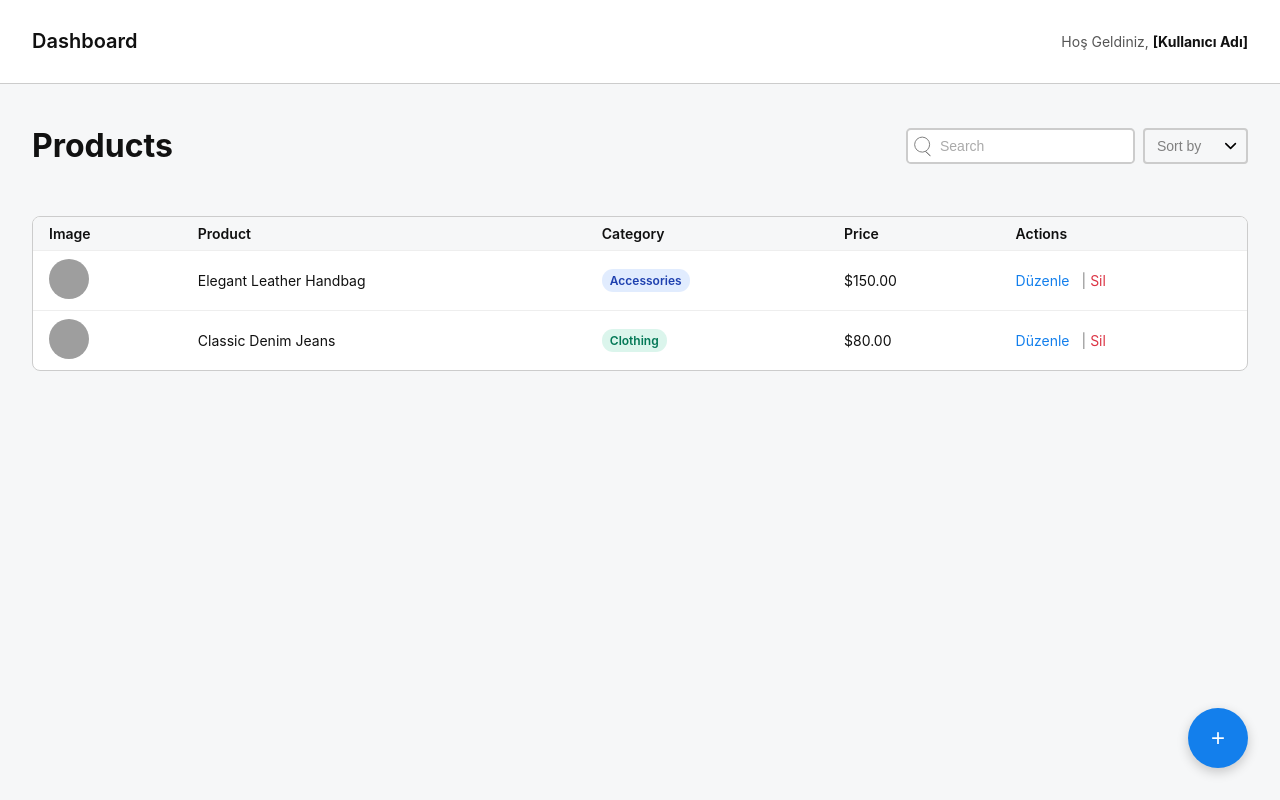
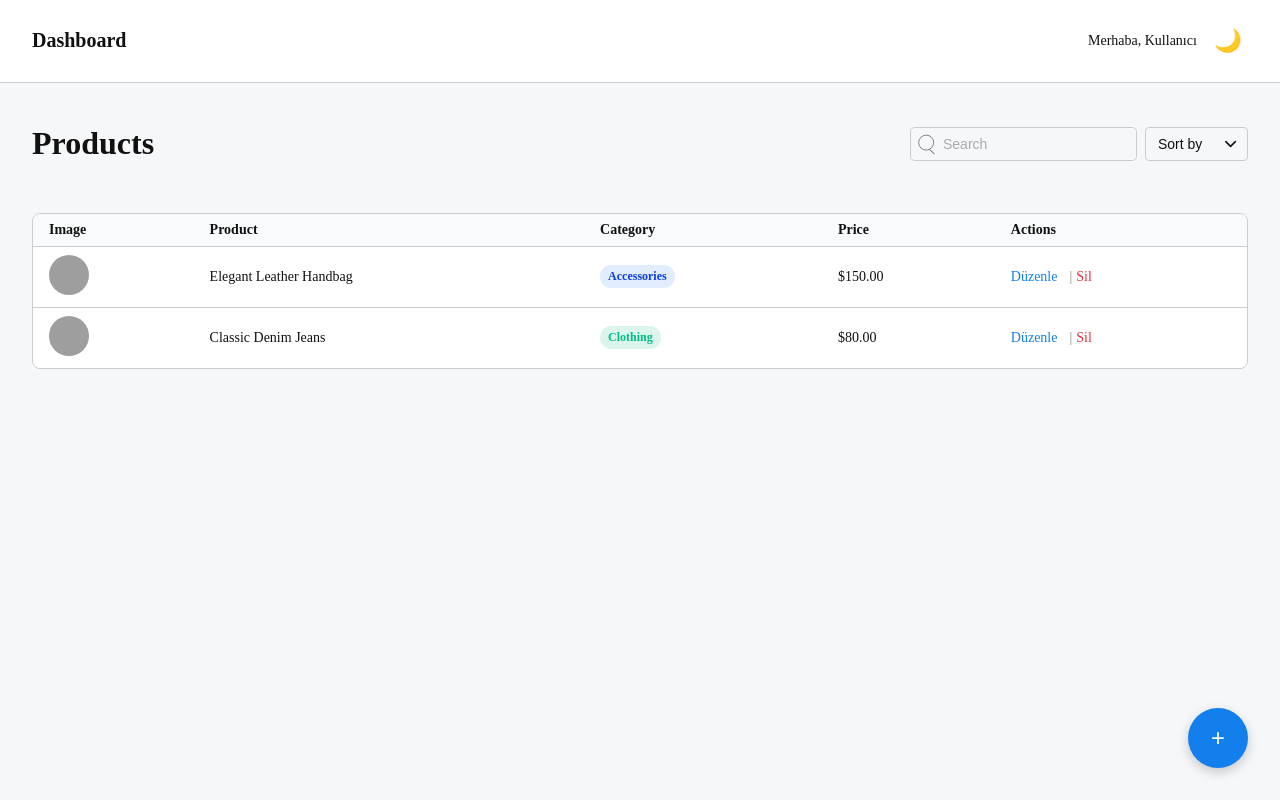
Before and after one commit to BeratPN/interview-next-app, a Next.js app: page / in a window 1280 px wide. Built offline with nearby package versions, Linux system fonts and the light colour scheme; grey boxes are pictures that could not be loaded.

Commit message:
feat: dark/light tema özelliği eklendi

```diff
--- a/src/app/globals.scss
+++ /dev/null
@@ -1,12 +0,0 @@
-/* src/app/globals.scss */
-body {
-  margin: 0;
-  font-family: 'Inter', sans-serif;
-  background-color: #f6f7f8;
-  color: #111;
-}
-
-a {
-  text-decoration: none;
-  color: inherit;
-}
--- a/src/app/layout.tsx
+++ b/src/app/layout.tsx
@@ -1,9 +1,5 @@
-import './globals.scss';
-
-export const metadata = {
-  title: 'Product Management',
-  description: 'Mülakat test uygulaması',
-};
+import { ThemeProvider } from "@/context/ThemeContext";
+import "@/styles/globals.scss";
 
 export default function RootLayout({
   children,
@@ -11,8 +7,10 @@ export default function RootLayout({
   children: React.ReactNode;
 }) {
   return (
-    <html lang="en">
-      <body>{children}</body>
+    <html lang="tr">
+      <body>
+        <ThemeProvider>{children}</ThemeProvider>
+      </body>
     </html>
   );
 }
--- a/src/components/ConfirmModal.module.scss
+++ b/src/components/ConfirmModal.module.scss
@@ -9,7 +9,7 @@
 }
 
 .modal {
-  background: #fff;
+  background: var(--bg-color);
   padding: 1.5rem;
   border-radius: 0.5rem;
   max-width: 320px;
@@ -19,7 +19,7 @@
 
   p {
     margin-bottom: 1rem;
-    color: #333;
+    color: var(--text-color);
     font-size: 0.95rem;
   }
 }
--- a/src/components/Header.module.scss
+++ b/src/components/Header.module.scss
@@ -3,7 +3,8 @@
   justify-content: space-between;
   align-items: center;
   padding: 1rem 2rem; // default desktop
-  background-color: #fff;
+  background-color: var(--header-bg);
+  color: var(--text-color);
   border-bottom: 1px solid #ccc;
   transition: all 0.45s ease;
 
@@ -12,7 +13,7 @@
   }
 
   @media (max-width: 640px) {
-    padding: 0.5rem .5rem; // mobile
+    padding: 0.5rem 0.5rem; // mobile
     gap: 0.5rem;
   }
 }
@@ -26,7 +27,7 @@
   h1 {
     font-size: 1.25rem;
     font-weight: 600;
-    color: #111;
+    color: var(--text-color);
     transition: all 0.45s ease;
 
     @media (max-width: 1024px) {
@@ -39,30 +40,25 @@
   }
 }
 
-.logo {
-  width: 24px;
-  height: 24px;
-  color: #137fec;
+.rightSection {
+  font-size: 0.875rem;
+  color: var(--text-color);
   transition: all 0.45s ease;
+  display: flex;
+  justify-content: center;
+  align-items: center;
+  text-align: center;
+  gap: 0.7rem;
 
-  @media (max-width: 1024px) {
-    width: 20px;
-    height: 20px;
+  button {
+    cursor: pointer;
+    font-size: 1.4rem;
+    border: none;
+    background-color: transparent;
   }
 
-  @media (max-width: 640px) {
-    width: 18px;
-    height: 18px;
-  }
-}
-
-.user {
-  font-size: 0.875rem;
-  color: #555;
-  transition: all 0.45s ease;
-
   strong {
-    color: #111;
+    color: var(--text-color);
   }
 
   @media (max-width: 1024px) {
--- a/src/components/Header.tsx
+++ b/src/components/Header.tsx
@@ -1,14 +1,20 @@
-'use client';
-import styles from './Header.module.scss';
+"use client";
+import { useTheme } from "@/context/ThemeContext";
+import styles from "./Header.module.scss";
 
 export default function Header() {
+  const { theme, toggleTheme } = useTheme();
+
   return (
     <header className={styles.header}>
       <div className={styles.logoTitle}>
         <h1>Dashboard</h1>
       </div>
-      <div className={styles.user}>
-        Hoş Geldiniz, <strong>[Kullanıcı Adı]</strong>
+      <div className={styles.rightSection}>
+        <div>Merhaba, Kullanıcı</div>
+        <button onClick={toggleTheme}>
+          {theme === "light" ? "🌙" : "☀️"}
+        </button>
       </div>
     </header>
   );
--- a/src/components/PageHeader.module.scss
+++ b/src/components/PageHeader.module.scss
@@ -8,7 +8,7 @@
   h2 {
     font-size: 2rem;
     font-weight: 700;
-    color: #111;
+    color: var(--text-color);
     transition: all 0.45s ease;
   }
 
@@ -28,10 +28,12 @@
         width: 100%;
         padding: 0.5rem 0.75rem;
         padding-left: 2rem;
-        border: 2px solid #ccc;
+        border: 1px solid var(--border-color);
+        color: var(--text-color);
         border-radius: 0.3rem;
         font-size: 0.875rem;
         transition: all 0.45s ease;
+        background-color: var(--bg-color);
 
         &:focus {
           border-color: #137fec;
@@ -62,6 +64,7 @@
     .sortWrapper {
       position: relative;
       transition: all 0.45s ease;
+      background-color: var(--bg-color);
 
       svg {
         position: absolute;
@@ -77,7 +80,7 @@
 
       select {
         padding: 0.5rem 2rem 0.5rem 0.75rem;
-        border: 2px solid #ccc;
+        border: .1rem solid var(--border-color);
         border-radius: 0.25rem;
         font-size: 0.875rem;
         -webkit-appearance: none;
@@ -88,9 +91,15 @@
         background-repeat: no-repeat;
         background-position: right 0.5rem center;
         background-size: 1rem 1rem;
-        color: gray;
+        color: var(--text-color);
         cursor: pointer;
         transition: all 0.45s ease;
+
+        option {
+          background-color: var(--bg-color);
+          color: var(--text-color);
+          border: var(--border-color);
+        }
 
         &:focus {
           border-color: #137fec;
--- a/src/components/PageHeader.tsx
+++ b/src/components/PageHeader.tsx
@@ -24,7 +24,28 @@ export default function PageHeader() {
         </div>
 
         <div className={styles.sortWrapper}>
-            <svg viewBox="0 0 24 24" className="dropdownIcon" fill="none" xmlns="http://www.w3.org/2000/svg"><g id="SVGRepo_bgCarrier" strokeWidth="0"></g><g id="SVGRepo_tracerCarrier" strokeLinecap="round" strokeLinejoin="round"></g><g id="SVGRepo_iconCarrier"> <path d="M6 9L12 15L18 9" stroke="#000000" strokeWidth="2" strokeLinecap="round" strokeLinejoin="round"></path> </g></svg>
+          <svg
+            viewBox="0 0 24 24"
+            className="dropdownIcon"
+            fill="none"
+            xmlns="http://www.w3.org/2000/svg"
+          >
+            <g id="SVGRepo_bgCarrier" strokeWidth="0"></g>
+            <g
+              id="SVGRepo_tracerCarrier"
+              strokeLinecap="round"
+              strokeLinejoin="round"
+            ></g>
+            <g id="SVGRepo_iconCarrier">
+              <path
+                d="M6 9L12 15L18 9"
+                stroke="var(--text-color)"
+                strokeWidth="2"
+                strokeLinecap="round"
+                strokeLinejoin="round"
+              ></path>
+            </g>
+          </svg>
           <select className={styles.sort}>
             <option>Sort by</option>
             <option>Name</option>
--- a/src/components/ProductRow.module.scss
+++ b/src/components/ProductRow.module.scss
@@ -54,7 +54,7 @@
 }
 
 .clothing {
-  color: #047857;
+  color: #00bd88;
   background-color: rgba(16, 185, 129, 0.15);
 }
 
@@ -64,6 +64,6 @@
 }
 
 .accessories {
-  color: #1e40af;
+  color: #093dea;
   background-color: rgba(59, 130, 246, 0.15);
 }
--- a/src/components/ProductTable.module.scss
+++ b/src/components/ProductTable.module.scss
@@ -1,6 +1,6 @@
 .tableContainer {
   overflow-x: auto;
-  border: 1px solid #ccc;
+  border: 1px solid var(--border-color);
   border-radius: 0.5rem;
   background-color: #fff;
 }
@@ -12,12 +12,14 @@
   th {
     text-align: left;
     padding: 0.5rem 1rem;
-    background-color: #f6f7f8;
+    background-color: var(--secondary-bg);
     font-weight: 600;
     font-size: 0.875rem;
   }
 
   td {
-    border-top: 1px solid #eee;
+    background-color: var(--header-bg);
+    border-top: 1px solid var(--border-color);
+    color: var(--text-color);
   }
 }
--- /dev/null
+++ b/src/context/ThemeContext.tsx
@@ -0,0 +1,40 @@
+"use client";
+import {
+  createContext,
+  useContext,
+  useState,
+  ReactNode,
+  useEffect,
+} from "react";
+
+type Theme = "light" | "dark";
+
+interface ThemeContextType {
+  theme: Theme;
+  toggleTheme: () => void;
+}
+
+const ThemeContext = createContext<ThemeContextType>({
+  theme: "light",
+  toggleTheme: () => {},
+});
+
+export const ThemeProvider = ({ children }: { children: ReactNode }) => {
+  const [theme, setTheme] = useState<Theme>("light");
+
+  useEffect(() => {
+    document.documentElement.setAttribute("data-theme", theme);
+  }, [theme]);
+
+  const toggleTheme = () => {
+    setTheme(theme === "light" ? "dark" : "light");
+  };
+
+  return (
+    <ThemeContext.Provider value={{ theme, toggleTheme }}>
+      {children}
+    </ThemeContext.Provider>
+  );
+};
+
+export const useTheme = () => useContext(ThemeContext);
--- /dev/null
+++ b/src/styles/globals.scss
@@ -0,0 +1,13 @@
+@import "./variables.scss";
+/* src/app/globals.scss */
+body {
+  margin: 0;
+  background-color: var(--bg-color);
+  color: var(--text-color);
+  transition: all 0.45s ease;
+}
+
+a {
+  text-decoration: none;
+  color: inherit;
+}
--- /dev/null
+++ b/src/styles/variables.scss
@@ -0,0 +1,17 @@
+:root {
+  --bg-color: #f6f7f8;
+  --secondary-bg: #F9FAFB;
+  --text-color: #111;
+  --header-bg: #fff;
+  --header-border: #ccc;
+  --border-color: #ccc;
+}
+
+[data-theme="dark"] {
+  --bg-color: #101922;
+  --secondary-bg: #1F2937;
+  --text-color: #f5f5f5;
+  --header-bg: #101922;
+  --header-border: #4a5462;
+  --border-color: #4a5462;
+}
```
